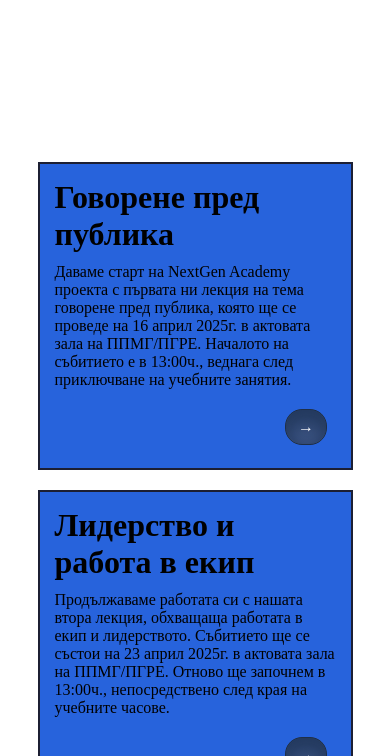
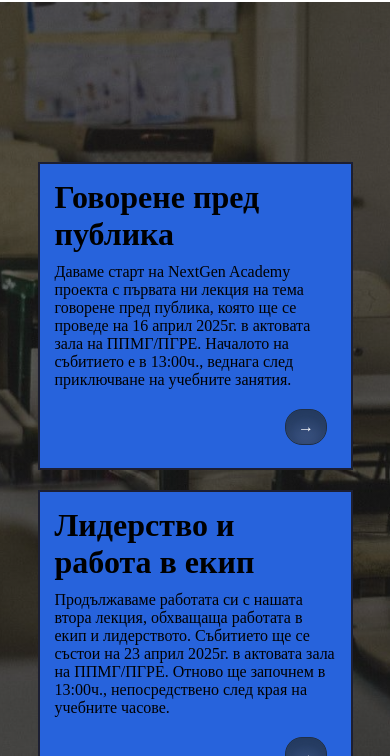
Before and after one commit to nextgenacademybg/nga, a plain HTML site: page sabitie.html in a window 390 px wide. Shown: the part 88-844 px from the top of the page. Drawn offline with Linux system fonts and the light colour scheme.

Commit message:
changes Събития background

```diff
--- a/destopv.css
+++ b/destopv.css
@@ -182,8 +182,6 @@ a {
 }
 .news
 {
-
-
     width: 100%;
     overflow: visible;
 
@@ -249,7 +247,6 @@ color: rgb(255, 255, 255);
 
 #kontakti
 {
-
     display: flex;
     flex-direction: column;
     align-items: center;
@@ -283,15 +280,14 @@ color: rgb(255, 255, 255);
     height: 100%;
 
 }
-
 #parvotosabitie
 
 {
-width:43% ;
-height: auto;
-background-color: #2763dc;
-border: 2px solid #1C1F33;
-position: relative; /* Make the container a positioning context */
+    width:43% ;
+    height: auto;
+    background-color: #2763dc;
+    border: 2px solid #1C1F33;
+    position: relative; /* Make the container a positioning context */
     padding: 15px;
     display: flex;
     flex-direction: column; /* Arrange content in a column */
@@ -380,7 +376,10 @@ position: relative; /* Make the container a positioning context */
 #infobody
 {
   padding-top: calc(var(--nav-height) + 1%);
-
+    background-image: linear-gradient(rgba(0, 0, 0, 0.5), rgba(0, 0, 0, 0.5)), url('snimkite/clasrom.jpg');
+    background-size: cover;
+    background-position: center;
+    background-repeat: no-repeat;
 
 }
 
--- a/phone.css
+++ b/phone.css
@@ -22,8 +22,6 @@
         background-repeat: no-repeat;
 
     }
-
-
 
     img {
         display: block;
@@ -233,6 +231,10 @@
 
     #infobody {
         padding: 10px; /* Add padding around the body content */
+        background-image: linear-gradient(rgba(0, 0, 0, 0.5), rgba(0, 0, 0, 0.5)), url('snimkite/clasrom.jpg');
+        background-size: cover;
+        background-position: center;
+        background-repeat: no-repeat;
     }
 
     #imeil
```
Also changed, not shown: sabitie.html (+0 -1 lines).
